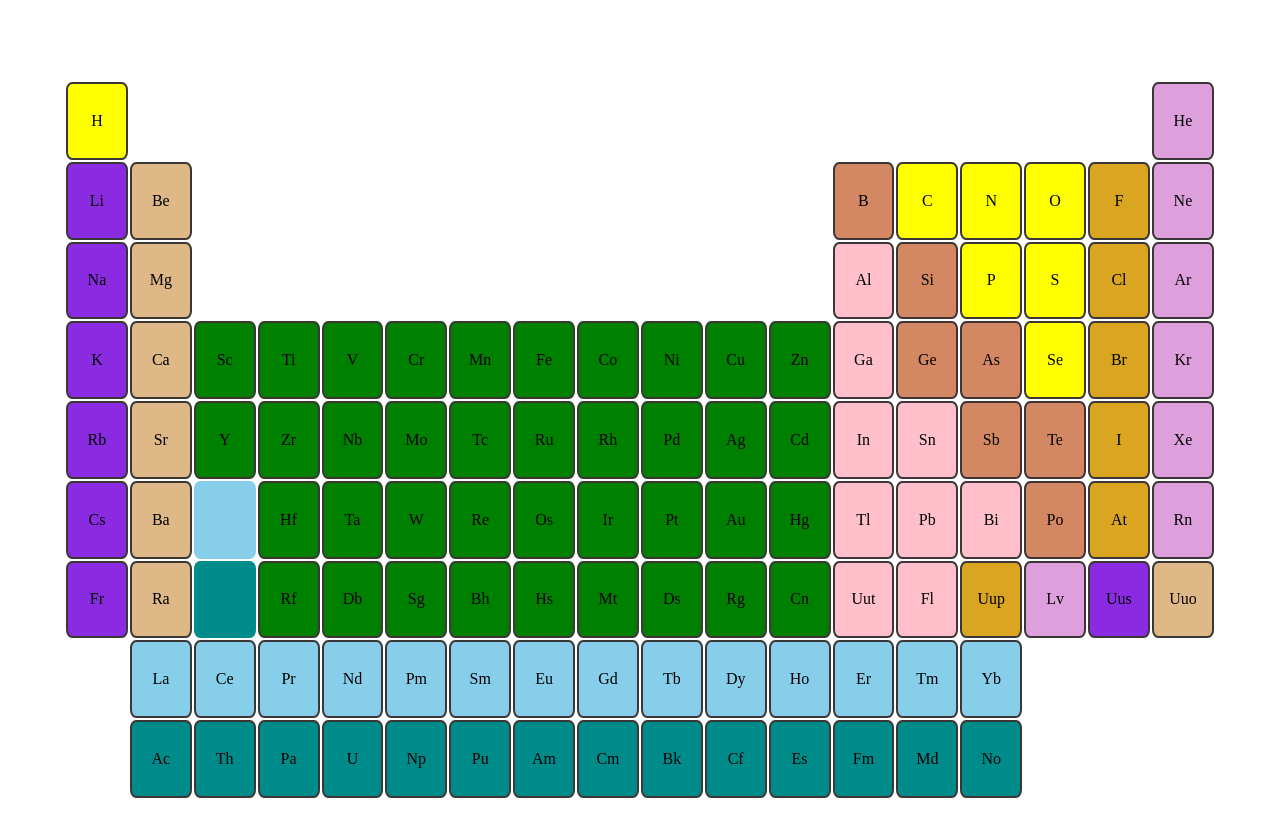
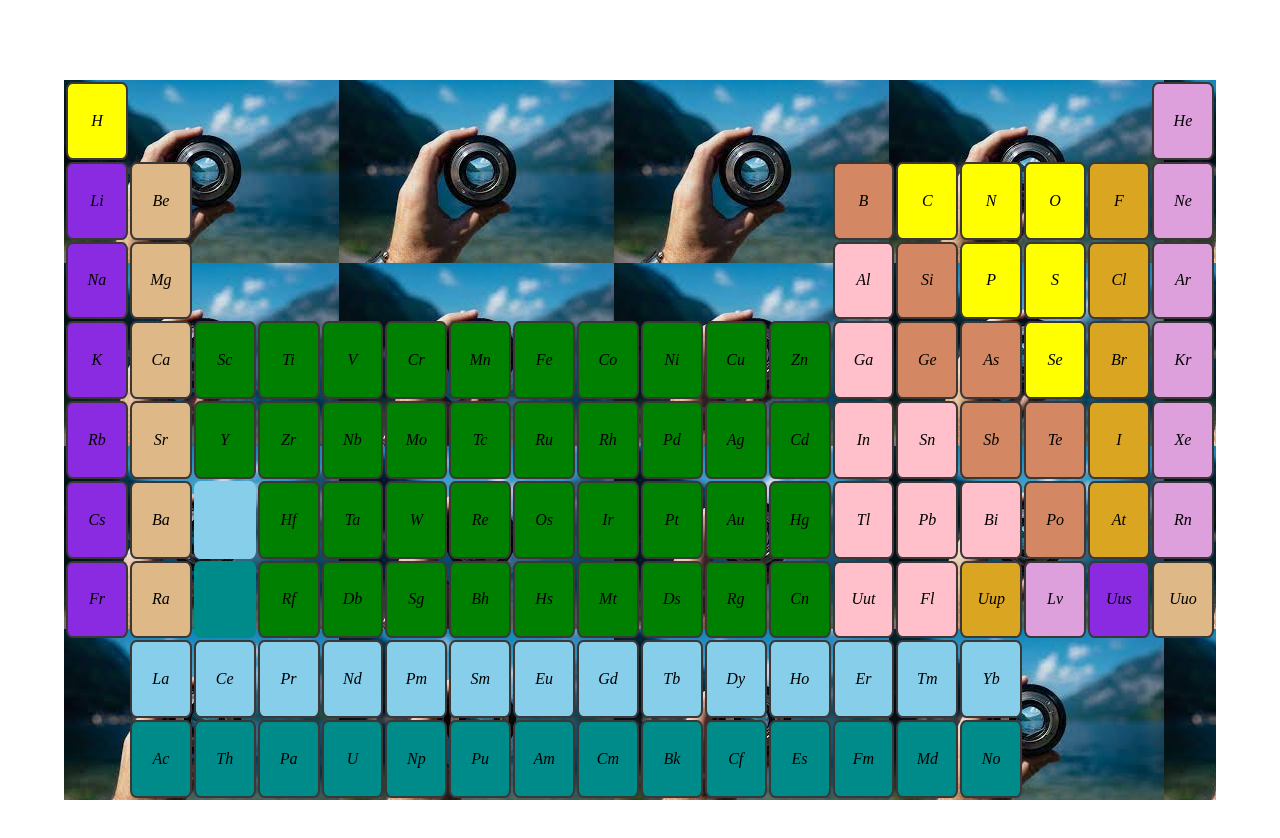
Before and after one commit to ahmadshahdarwesh/periodic-table, a plain HTML site: page index.html in a window 1280 px wide. Drawn offline with Linux system fonts and the light colour scheme.

Commit message:
media css file added

```diff
--- /dev/null
+++ b/css/media.css
@@ -0,0 +1,7 @@
+@media only screen and (min-width: 768px) {
+  table {
+    background-color: chartreuse;
+    background-image: url(../img/img2.jpeg);
+    font-style: italic;
+  }
+}
--- a/css/styling.css
+++ b/css/styling.css
@@ -1,3 +1,4 @@
+@import url(./media.css);
 table {
   width: 90vw;
   height: 90vh;
```
Also changed, not shown: img/img2.jpeg (added).
